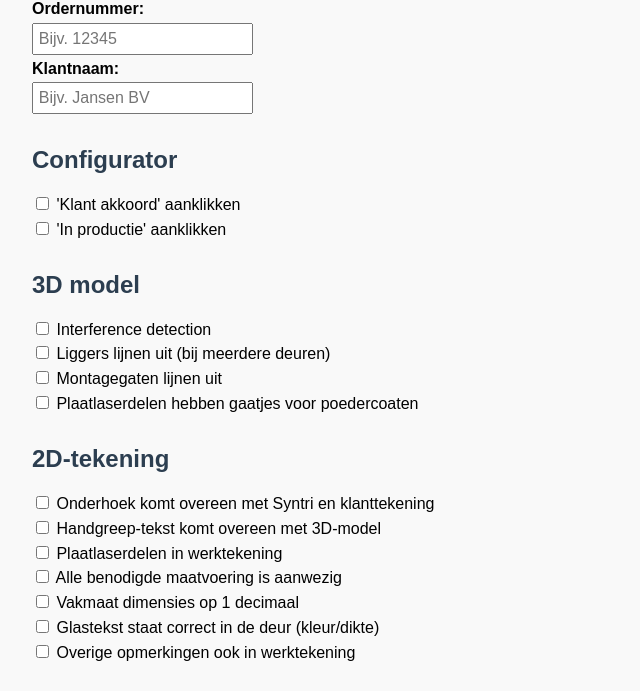
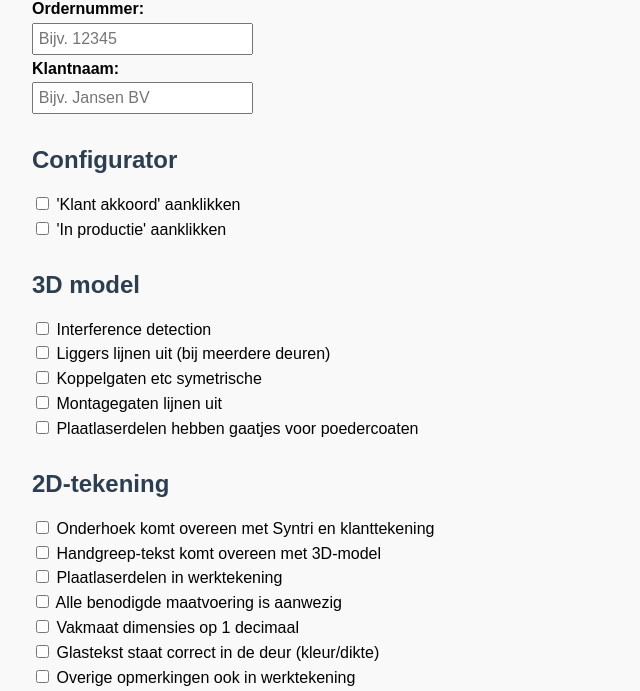
Before and after one commit to Jaco-2025/Checklist, a plain HTML site: page tekenaar/werktekening.html in a window 1280 px wide. Shown: the part 90-781 px from the top of the page, without its empty margins (0-640 px from the left). Drawn offline with nearby package versions, Linux system fonts and the light colour scheme.

Commit message:
Update werktekening.html

```diff
--- a/tekenaar/werktekening.html
+++ b/tekenaar/werktekening.html
@@ -72,6 +72,7 @@
       <h2>3D model</h2>
       <label><input type="checkbox"> Interference detection</label>
       <label><input type="checkbox"> Liggers lijnen uit (bij meerdere deuren)</label>
+      <label><input type="checkbox"> Koppelgaten etc symetrische</label>
       <label><input type="checkbox"> Montagegaten lijnen uit</label>
       <label><input type="checkbox"> Plaatlaserdelen hebben gaatjes voor poedercoaten</label>
     </div>
```
